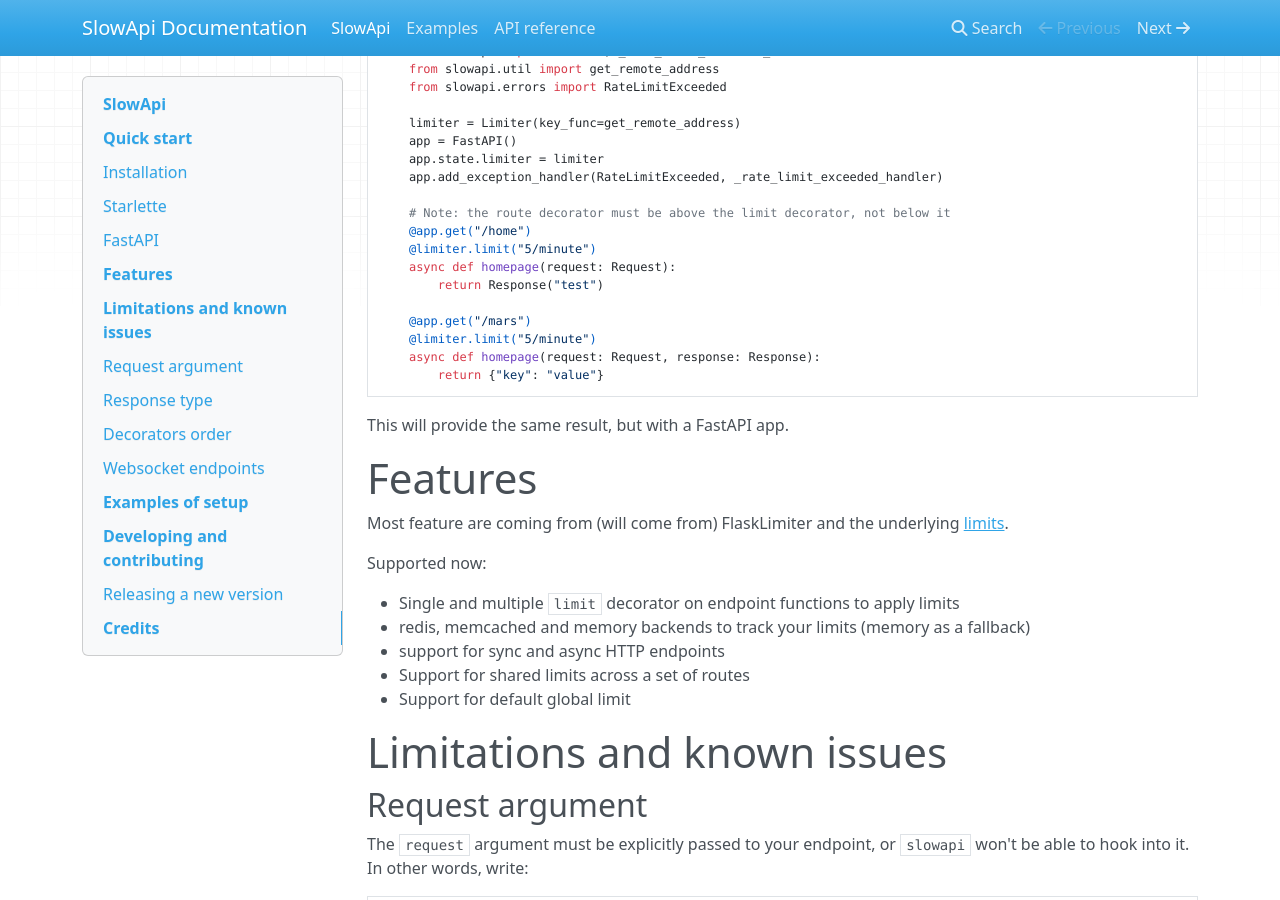
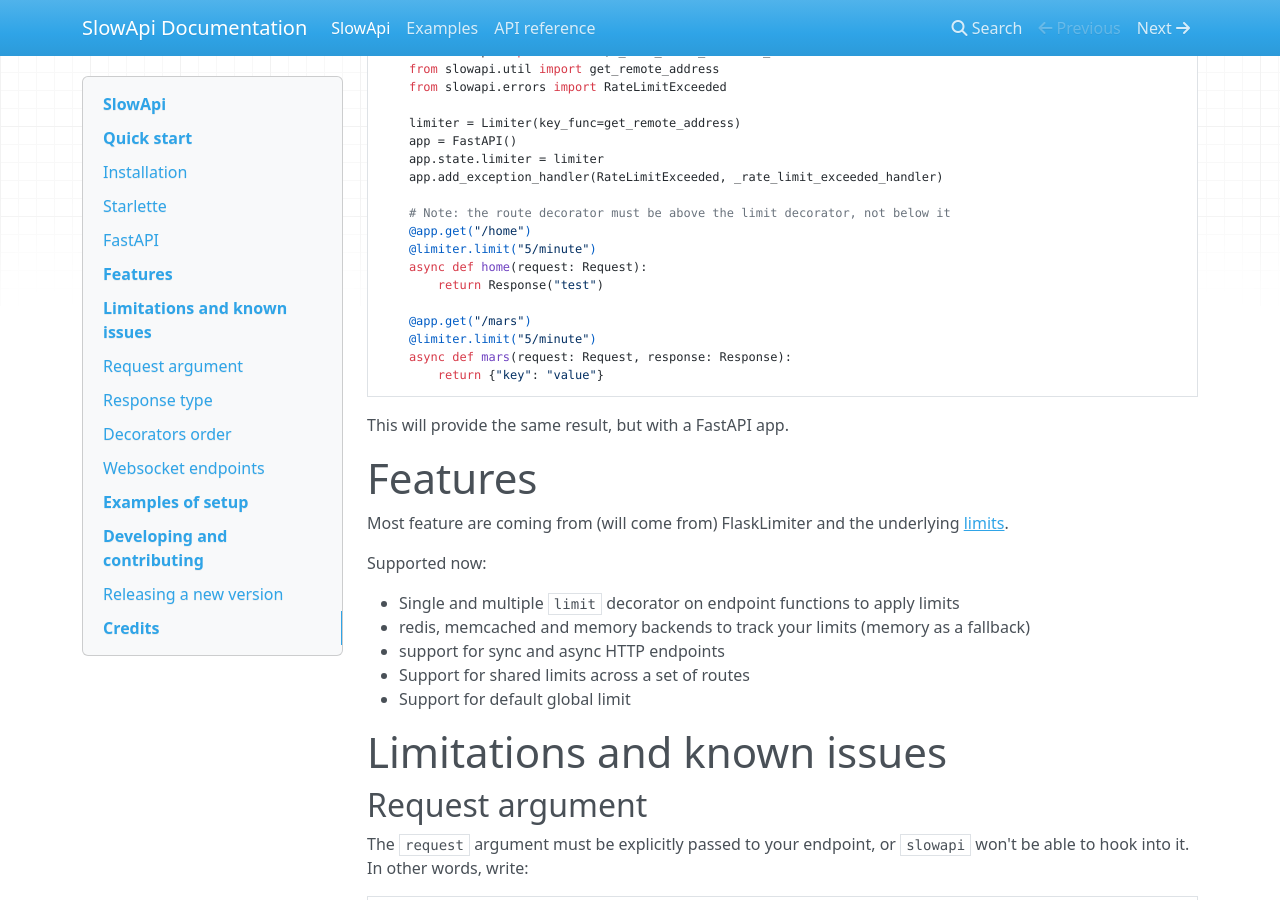
Before and after one commit to laurentS/slowapi, an MkDocs documentation site: the page built from docs/index.md, in a window 1280 px wide and 900 px high, scrolled down 913 px. Built offline with MkDocs 1.6.1, drawn with Linux system fonts in a browser that asks for light colours; nearby versions of some CDN libraries.

Commit message:
Fix duplicate method name bug in FastAPI example
Fixes #75

````diff
--- a/docs/index.md
+++ b/docs/index.md
@@ -54,12 +54,12 @@
     # Note: the route decorator must be above the limit decorator, not below it
     @app.get("/home")
     @limiter.limit("5/minute")
-    async def homepage(request: Request):
+    async def home(request: Request):
         return Response("test")
 
     @app.get("/mars")
     @limiter.limit("5/minute")
-    async def homepage(request: Request, response: Response):
+    async def mars(request: Request, response: Response):
         return {"key": "value"}
 ```
 
````
